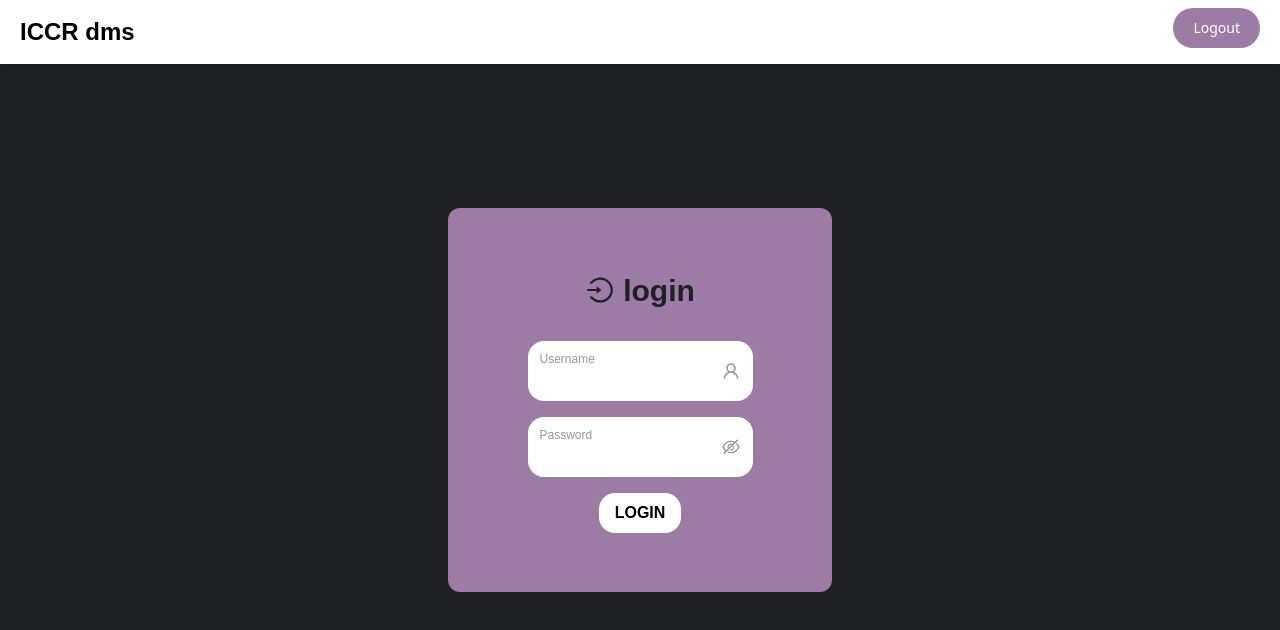
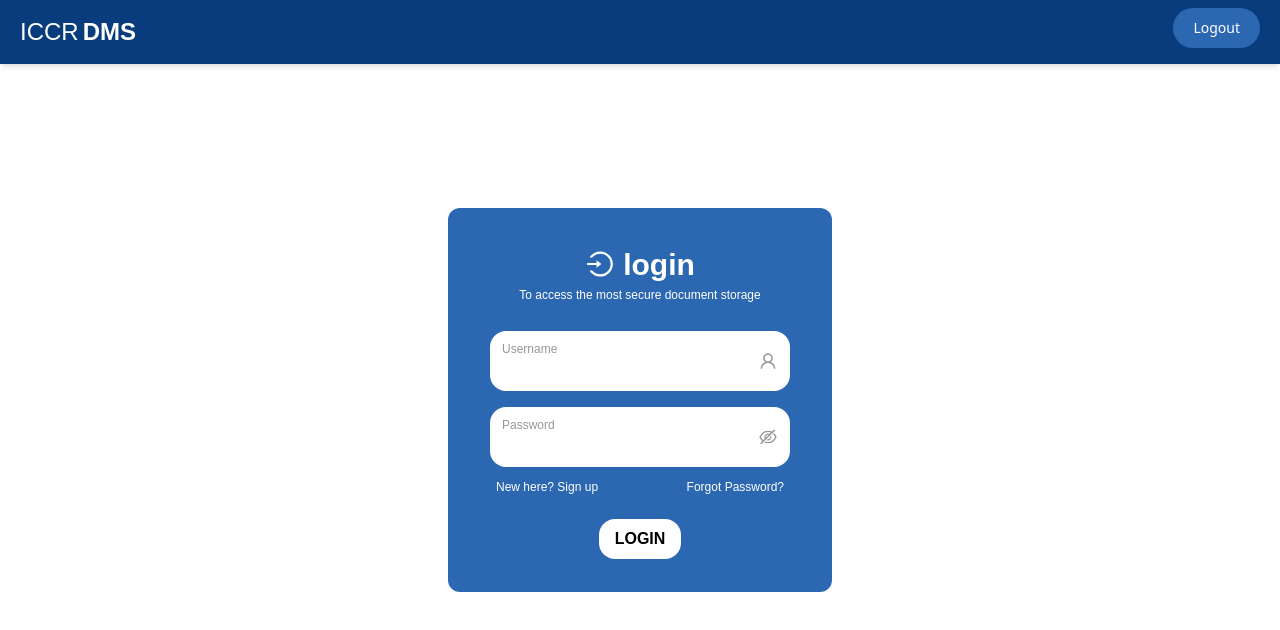
Before and after one commit to dhruvkud13/sih, a React (Create React App) app in the folder frontend/: page /login in a window 1280 px wide. Shown: the top 630 px of the page. Built offline with nearby package versions, Linux system fonts and the light colour scheme.

Commit message:
color changes//ui changes

```diff
--- a/frontend/src/App.js
+++ b/frontend/src/App.js
@@ -5,7 +5,7 @@ import LandingPage from "./pages/LandingPage";
 import Signup from "./pages/Signup";
 function App() {
   return (
-    <div className="App">
+    <div className="App bg-white">
       <Router>
         <Navbar />
         <Routes>
--- a/frontend/src/components/Navbar.js
+++ b/frontend/src/components/Navbar.js
@@ -3,11 +3,13 @@ const Navbar = () => {
   var [isLoggedIn, setIsLoggedIn] = React.useState(true);
   return (
     <div className={style.navbarStyle}>
-      <div className="font-raleway font-bold text-2xl cursor-pointer">
-        ICCR dms
+      <div className="font-raleway  text-2xl cursor-pointer text-white">
+        ICCR<span className="font-extrabold ml-1">DMS</span>
       </div>
       {isLoggedIn ? (
-        <button type="button" className={style.buttonStyle}>Logout</button>
+        <button type="button" className={style.buttonStyle}>
+          Logout
+        </button>
       ) : (
         <div></div>
       )}
@@ -16,8 +18,8 @@ const Navbar = () => {
 };
 const style = {
   navbarStyle:
-    "min-w-full fixed shadow-md w-full h-16 bg-white flex justify-between px-5 items-center",
+    "min-w-full fixed shadow-md w-full h-16 bg-govtblue flex justify-between px-5 items-center",
   buttonStyle:
-    "text-white bg-purple hover:bg-bgdark duration-300 focus:outline-none text-raleway focus:ring-purple-300 font-medium rounded-full text-sm px-5 py-2.5 text-center mb-2 dark:bg-purple-600 dark:hover:bg-purple-700 dark:focus:ring-purple-900",
+    "text-white bg-bgblue hover:bg-bgdark duration-300 focus:outline-none text-raleway font-medium rounded-full text-sm px-5 py-2.5 text-center mb-2",
 };
 export default Navbar;
--- a/frontend/src/pages/Login.js
+++ b/frontend/src/pages/Login.js
@@ -9,13 +9,16 @@ import {
 const Login = () => {
   const [passwordShown, setPasswordShown] = useState(false);
   return (
-    <div className="flex flex-col items-center justify-center min-h-screen min-w-full bg-bgdark font-raleway">
-      <div className="h-96 w-96 rounded-xl bg-purple flex flex-col items-center justify-center">
-        <div className="flex flex-row mb-5">
+    <div className="flex flex-col items-center justify-center min-h-screen min-w-full font-raleway">
+      <div className="h-96 w-96 rounded-xl bg-bgblue flex flex-col items-center justify-center">
+        <div className="flex flex-row">
           <div className="flex justify-center items-center pr-2">
-            <AiOutlineLogin size={30} color="#202124" />
+            <AiOutlineLogin size={30} color="#ffffff" />
           </div>
-          <div className=" font-semibold text-bgdark text-[30px]">login</div>
+          <div className=" font-semibold text-white text-[30px]">login</div>
+        </div>
+        <div className="text-xs text-white mb-5">
+          To access the most secure document storage
         </div>
         <div className="rounded-full mt-2">
           <div className="flex border-none text-sm  text-black bg-white outline-none px-3 pb-3 pt-2 rounded-2xl">
@@ -23,7 +26,7 @@ const Login = () => {
               <div className=" text-txtgrey text-[12px]">Username</div>
               <input
                 type="text"
-                className="text-black relative  border-none bg-transparent outline-none "
+                className="text-black relative  border-none bg-transparent outline-none w-64"
               />
             </div>
 
@@ -38,7 +41,7 @@ const Login = () => {
               <div className=" text-txtgrey text-[12px]">Password</div>
               <input
                 type={passwordShown ? "text" : "password"}
-                className="text-black relative  border-none bg-transparent outline-none "
+                className="text-black relative  border-none bg-transparent outline-none w-64"
               />
             </div>
 
@@ -63,8 +66,12 @@ const Login = () => {
             </div>
           </div>
         </div>
-        <div className="mt-4">
-          <button className=" bg-white  hover:bg-purple duration-200 hover:text-white px-4 py-2 rounded-2xl text-[16px] font-semibold">
+        <div className="flex justify-between w-72 mt-3 text-white text-xs ">
+          <div className="hover:font-semibold duration-100">New here? Sign up</div>
+          <div className="hover:font-semibold duration-100">Forgot Password?</div>
+        </div>
+        <div className="mt-6">
+          <button className=" bg-white  hover:bg-bgblue duration-200 hover:text-white px-4 py-2 rounded-2xl text-[16px] font-semibold">
             LOGIN
           </button>
         </div>
--- a/frontend/src/pages/Signup.jsx
+++ b/frontend/src/pages/Signup.jsx
@@ -11,13 +11,13 @@ const SignUp = () => {
   const [passwordShown, setPasswordShown] = useState(false);
   const [cPassShown, setcPassShown] = useState(false);
   return (
-    <div className="flex flex-col items-center justify-center min-h-screen min-w-full bg-bgdark font-raleway">
-      <div className="h-[32rem] w-[32rem] rounded-xl bg-purple flex flex-col items-center justify-center">
+    <div className="flex flex-col items-center justify-center min-h-screen min-w-full bg-white font-raleway">
+      <div className="h-[32rem] w-[32rem] rounded-xl bg-bgblue flex flex-col items-center justify-center">
         <div className="flex flex-row mb-5">
           <div className="flex justify-center items-center pr-2">
-            <AiOutlineLogin size={30} color="#202124" />
+            <AiOutlineLogin size={30} color="#ffffff" />
           </div>
-          <div className=" font-semibold text-bgdark text-[30px]">signup</div>
+          <div className=" font-semibold text-white text-[30px]">signup</div>
         </div>
         <div className="rounded-full mt-2">
           <div className="flex border-none text-sm  text-black bg-white outline-none px-3 pb-3 pt-2 rounded-2xl ">
@@ -25,7 +25,7 @@ const SignUp = () => {
               <div className=" text-txtgrey text-[12px]">Username</div>
               <input
                 type="text"
-                className="text-black relative  border-none bg-transparent outline-none w-[16rem]"
+                className="text-black relative  border-none bg-transparent outline-none w-[22rem]"
               />
             </div>
 
@@ -40,7 +40,7 @@ const SignUp = () => {
               <div className=" text-txtgrey text-[12px]">Email</div>
               <input
                 type="text"
-                className="text-black relative  border-none bg-transparent outline-none w-[16rem]"
+                className="text-black relative  border-none bg-transparent outline-none w-[22rem]"
               />
             </div>
 
@@ -55,7 +55,7 @@ const SignUp = () => {
               <div className=" text-txtgrey text-[12px]">Password</div>
               <input
                 type={passwordShown ? "text" : "password"}
-                className="text-black relative  border-none bg-transparent outline-none w-[16rem]"
+                className="text-black relative  border-none bg-transparent outline-none w-[22rem]"
               />
             </div>
 
@@ -86,7 +86,7 @@ const SignUp = () => {
               <div className=" text-txtgrey text-[12px]">Confirm Password</div>
               <input
                 type={cPassShown ? "text" : "password"}
-                className="text-black relative  border-none bg-transparent outline-none w-[16rem]"
+                className="text-black relative  border-none bg-transparent outline-none w-[22rem]"
               />
             </div>
 
@@ -111,8 +111,8 @@ const SignUp = () => {
             </div>
           </div>
         </div>
-        <div className="mt-4">
-          <button className=" bg-white  hover:bg-purple duration-200 hover:text-white px-6 py-2 rounded-2xl text-[18px] font-semibold">
+        <div className="mt-8">
+          <button className=" bg-white  hover:bg-bgblue duration-200 hover:text-white px-6 py-2 rounded-2xl text-[18px] font-semibold">
             SIGNUP
           </button>
         </div>
--- a/frontend/tailwind.config.js
+++ b/frontend/tailwind.config.js
@@ -9,6 +9,8 @@ module.exports = {
         purple: "#9C7CA5",
         bgdark: "#202124",
         txtgrey: "#979797",
+        govtblue: "#093C7C",
+        bgblue: "#2C67B2",
       },
       fontFamily: { raleway: ["Raleway", "sans-serif"] },
     },
```
